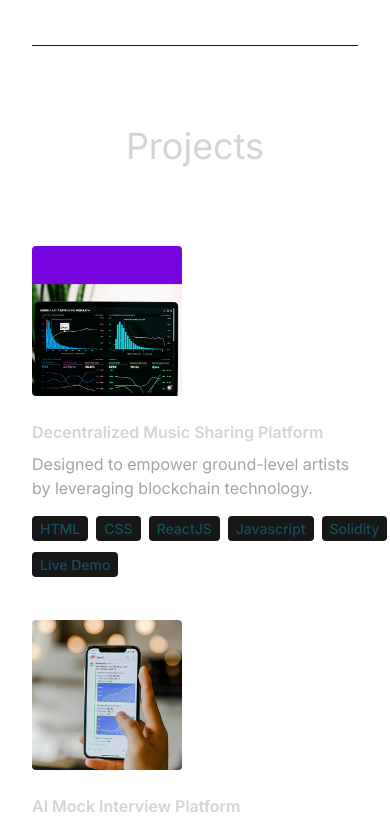
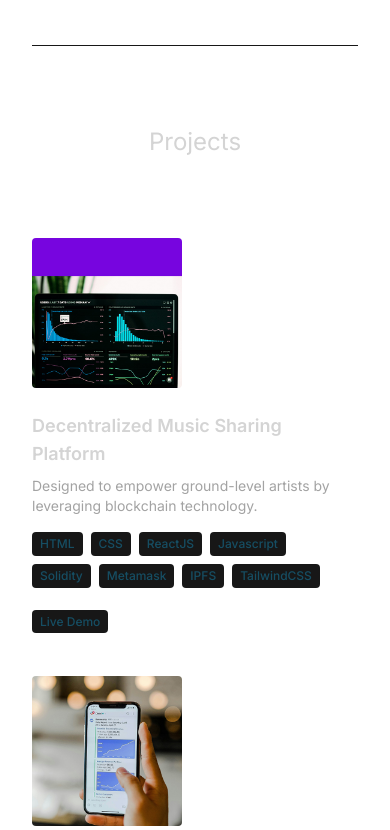
Before and after one commit to AmanYadav1419/react-portfolio, a React (Vite) app: page / in a window 390 px wide. Shown: the part 3811-4641 px from the top of the page. Built offline with nearby package versions, Linux system fonts and the light colour scheme.

Commit message:
updated responsivness of project section

```diff
--- a/src/components/Projects.jsx
+++ b/src/components/Projects.jsx
@@ -8,7 +8,7 @@ const Projects = () => {
         whileInView={{ opacity: 1, y: 0 }}
         initial={{ opacity: 1, y: -100 }}
         transition={{ duration: 0.5 }}
-        className="my-20 text-center text-4xl"
+        className="my-20 text-center text-2xl sm:text-3xl md:text-4xl"
       >
         Projects
       </motion.h2>
@@ -20,7 +20,7 @@ const Projects = () => {
                 whileInView={{ opacity: 1, x: 0 }}
                 initial={{ opacity: 0, x: -100 }}
                 transition={{ duration: 1 }}
-                className="w-full lg:w-1/4"
+                className="w-full sm:w-1/2 md:w-1/3 lg:w-1/4"
               >
                 <img
                   src={project.image}
@@ -35,24 +35,26 @@ const Projects = () => {
                 whileInView={{ opacity: 1, x: 0 }}
                 initial={{ opacity: 0, x: 100 }}
                 transition={{ duration: 1 }}
-                className="w-full max-w-xl lg:w-3/4 flex-wrap"
+                className="w-full max-w-xl sm:w-1/2 md:w-2/3 lg:w-3/4 flex-wrap"
               >
-                <h6 className="mb-2 font-semibold">{project.title}</h6>
-                <p className="mb-4 text-neutral-400">{project.description}</p>
+                <h6 className="mb-2 font-semibold text-lg sm:text-xl md:text-2xl">{project.title}</h6>
+                <p className="mb-4 text-neutral-400 text-sm sm:text-base md:text-lg">{project.description}</p>
+                <div className="flex flex-wrap">
                   {project.technologies.map((tech, index) => {
                     return (
                       <span
-                      className="mr-2 rounded bg-neutral-900 px-2 py-1 text-sm font-medium text-cyan-900"
+                        className="mr-2 mb-2 rounded bg-neutral-900 px-2 py-1 text-xs sm:text-sm md:text-base font-medium text-cyan-900"
                         key={index}
                       >
                         {tech}
                       </span>
                     );
                   })}
+                </div>
               </motion.div>
 
               <motion.div
-              className="mt-3 mb-3"
+                className="mt-3 mb-3 w-full"
                 whileInView={{ opacity: 1, x: 0 }}
                 initial={{ opacity: 0, x: 100 }}
                 transition={{ duration: 1 }}
@@ -62,7 +64,7 @@ const Projects = () => {
                     href={project.LiveDemo}
                     target="_blank"
                     rel="noopener noreferrer"
-                    className="mr-2 rounded bg-neutral-900 px-2 py-1 text-sm font-medium text-cyan-900"
+                    className="mr-2 rounded bg-neutral-900 px-2 py-1 text-xs sm:text-sm md:text-base font-medium text-cyan-900"
                   >
                     Live Demo
                   </a>
```
Lines whose indentation alone changed are shown as unchanged.
